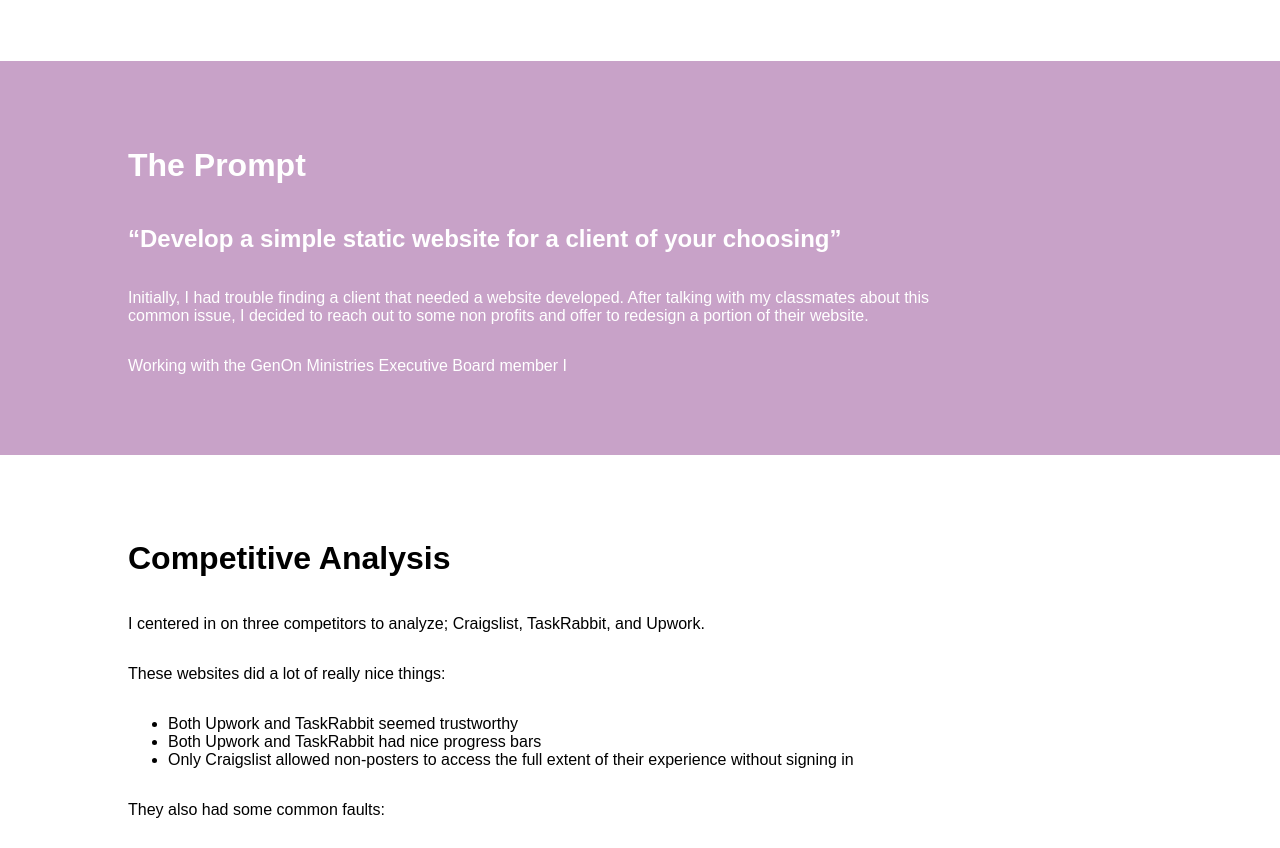
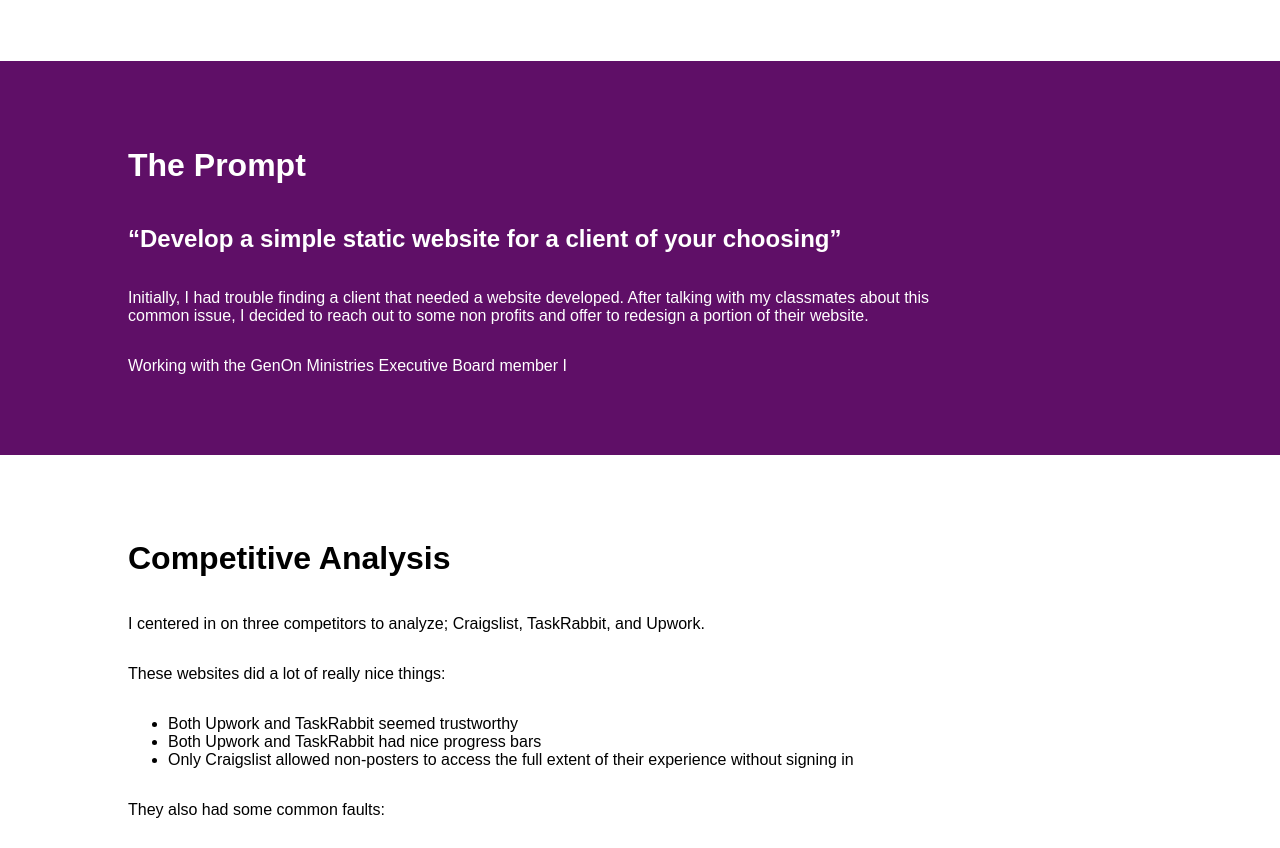
Before and after one commit to BHaesemeyer/Portfolio, a plain HTML site: page GenON/index.html in a window 1280 px wide. Shown: the part 1012-1860 px from the top of the page. Drawn offline with Linux system fonts and the light colour scheme; files whose address does not match are found by name.

Commit message:
changed prompt background color

```diff
--- a/GenON/styles.css
+++ b/GenON/styles.css
@@ -78,7 +78,7 @@ img.location{
 
 }
 #prompt{
-  background-color: #c8a2c8;
+  background-color: #5f0f67;
   color: white;
 }
 #usertesting{
```
